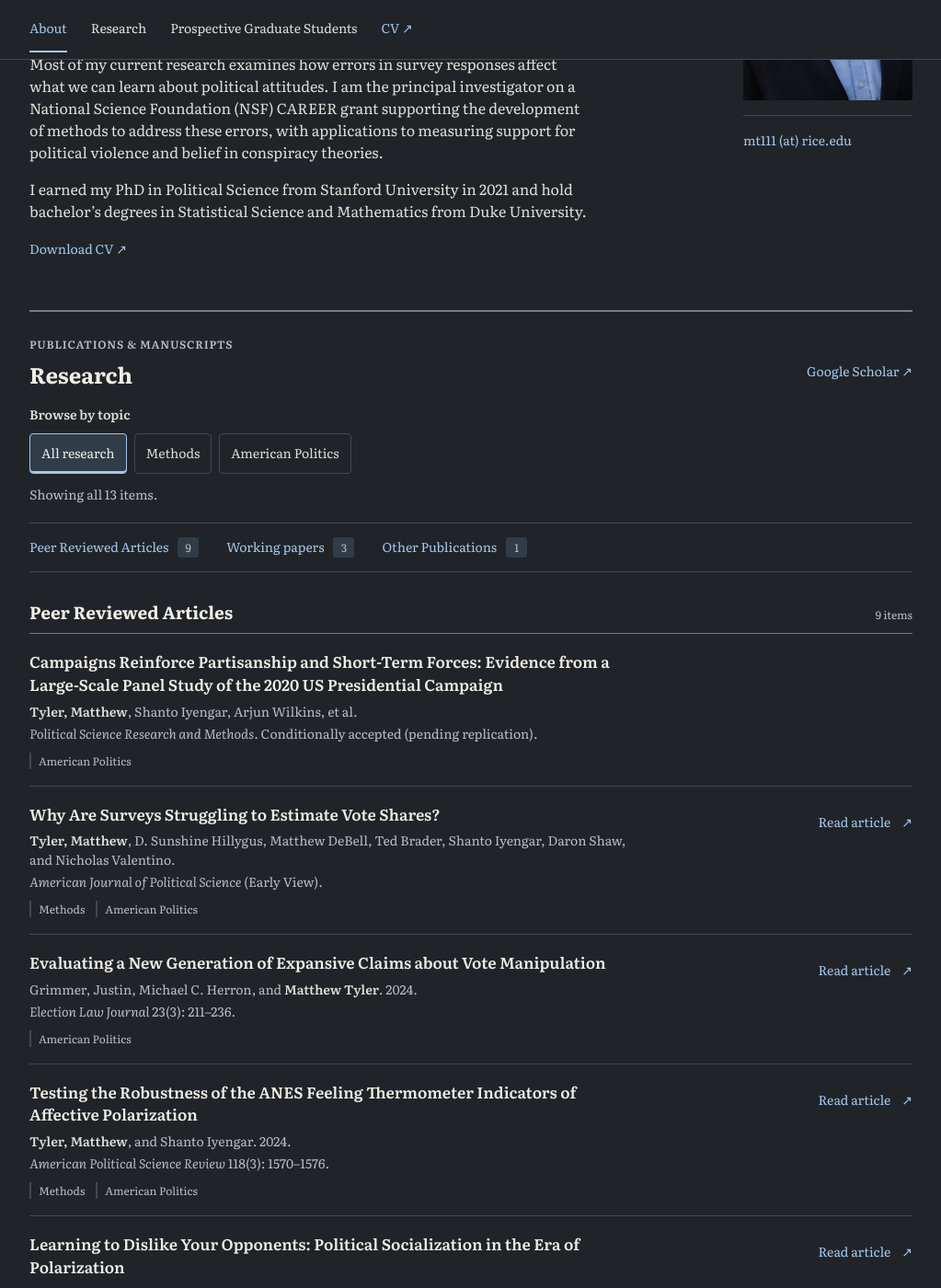
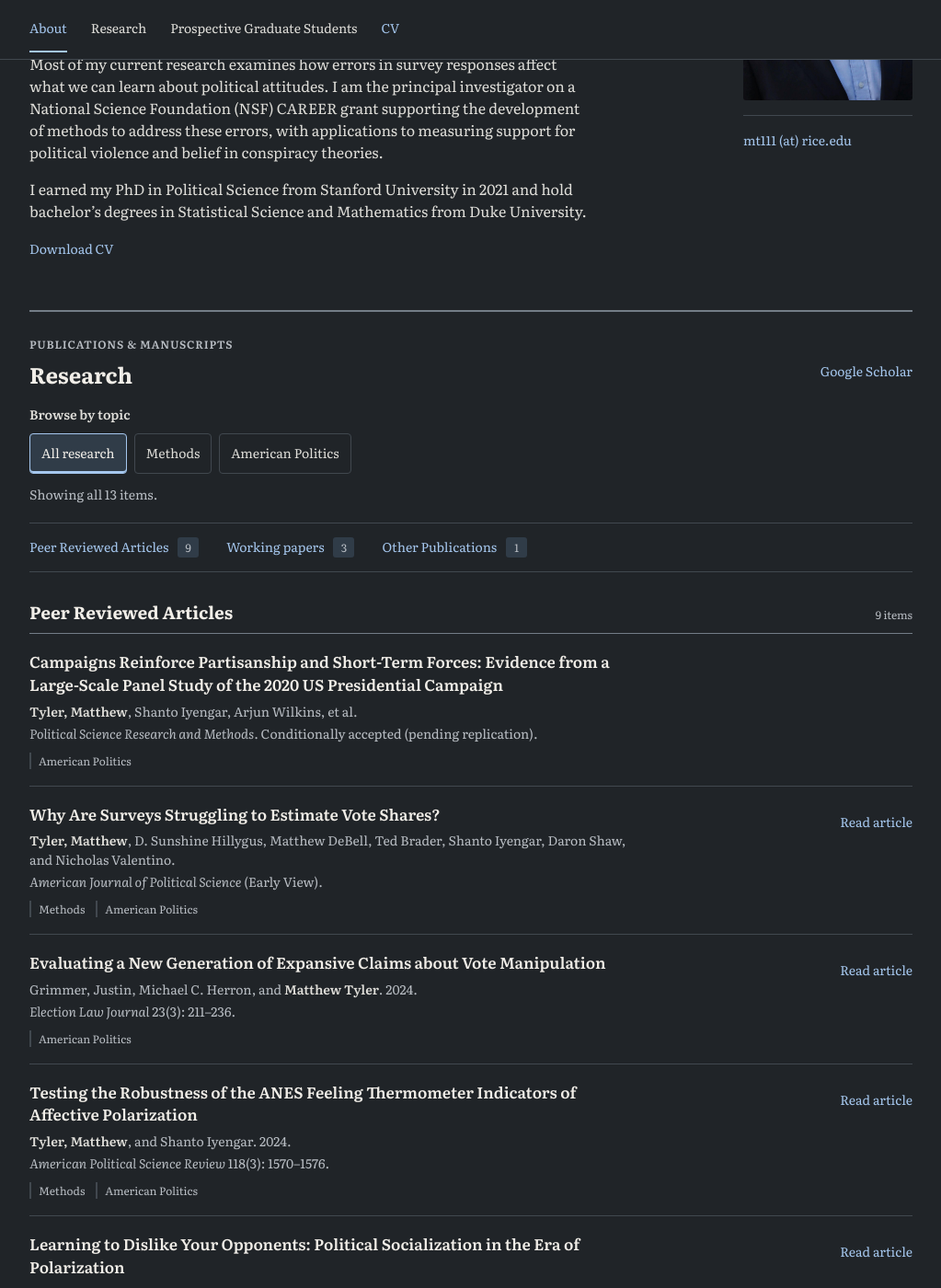
Before and after one commit to matthewtyler/matthewtyler.github.io, a Jekyll site: the page built from index.md, in a window 1280 px wide and 1400 px high, scrolled down 254 px. Shown: the whole window at 92% size, without its empty margins (128-1151 px from the left). Built offline with Jekyll 4.4.1, drawn with Linux system fonts in a browser that asks for light colours.

Commit message:
Remove decorative arrows from site links

```diff
--- a/_includes/research.html
+++ b/_includes/research.html
@@ -1,7 +1,7 @@
 <section class="research" id="research" aria-labelledby="research-title">
   <div class="section-heading">
     <div><p class="eyebrow">Publications &amp; manuscripts</p><h2 id="research-title">Research</h2></div>
-    <a class="text-link" href="{{ site.google_scholar }}">Google Scholar <span aria-hidden="true">↗</span></a>
+    <a class="text-link" href="{{ site.google_scholar }}">Google Scholar</a>
   </div>
   <div class="research-filter" hidden>
     <p class="filter-label" id="topic-filter-label">Browse by topic</p>
@@ -33,7 +33,7 @@
           </ul>
           {% endif %}
         </div>
-        {% if paper.links.size > 0 %}<div class="paper-links">{% for link in paper.links %}<a href="{{ link.url | escape }}">{{ link.label }} <span aria-hidden="true">↗</span></a>{% endfor %}</div>{% endif %}
+        {% if paper.links.size > 0 %}<div class="paper-links">{% for link in paper.links %}<a href="{{ link.url | escape }}">{{ link.label }}</a>{% endfor %}</div>{% endif %}
       </li>
       {% endfor %}
     {% if section.numbered %}</ol>{% else %}</ul>{% endif %}
--- a/_layouts/homepage.html
+++ b/_layouts/homepage.html
@@ -26,7 +26,7 @@
           <a href="{{ '/' | relative_url }}#about"{% if page.homepage %} data-section="about"{% endif %}>About</a>
           <a href="{{ '/' | relative_url }}#research"{% if page.homepage %} data-section="research"{% endif %}>Research</a>
           <a href="{{ '/graduate-study.html' | relative_url }}"{% if page.url == "/graduate-study.html" %} aria-current="page"{% endif %}>Prospective Graduate Students</a>
-          <a class="nav-cv" href="{{ '/CV/CV-Matthew-Tyler.pdf' | relative_url }}">CV <span aria-hidden="true">↗</span></a>
+          <a class="nav-cv" href="{{ '/CV/CV-Matthew-Tyler.pdf' | relative_url }}">CV</a>
         </nav>
       </div>
     </header>
@@ -42,12 +42,12 @@
             {% if site.avatar %}<img class="portrait" src="{{ site.avatar | relative_url }}" alt="Matthew Tyler" width="240" height="336">{% endif %}
             <div class="profile-links" role="group" aria-label="Contact and academic profiles">
               {% if site.email and page.hide_email != true %}<a href="mailto:{{ site.email | replace: ' (at) ', '@' }}">{{ site.email }}</a>{% endif %}
-              {% if site.linkedin %}<a href="{{ site.linkedin }}">LinkedIn <span aria-hidden="true">↗</span></a>{% endif %}
+              {% if site.linkedin %}<a href="{{ site.linkedin }}">LinkedIn</a>{% endif %}
             </div>
           </aside>
           <div class="biography">
             {{ content }}
-            <p><a class="text-link" href="{{ '/CV/CV-Matthew-Tyler.pdf' | relative_url }}">Download CV <span aria-hidden="true">↗</span></a></p>
+            <p><a class="text-link" href="{{ '/CV/CV-Matthew-Tyler.pdf' | relative_url }}">Download CV</a></p>
           </div>
         </section>
         {% include research.html %}
@@ -71,7 +71,7 @@
       </main>
       <footer class="site-footer">
         <p>{{ site.title }} <span aria-hidden="true">/</span> {{ site.affiliation }}</p>
-        <a href="#top">Back to top <span aria-hidden="true">↑</span></a>
+        <a href="#top">Back to top</a>
       </footer>
     </div>
     {% if page.homepage %}
```
